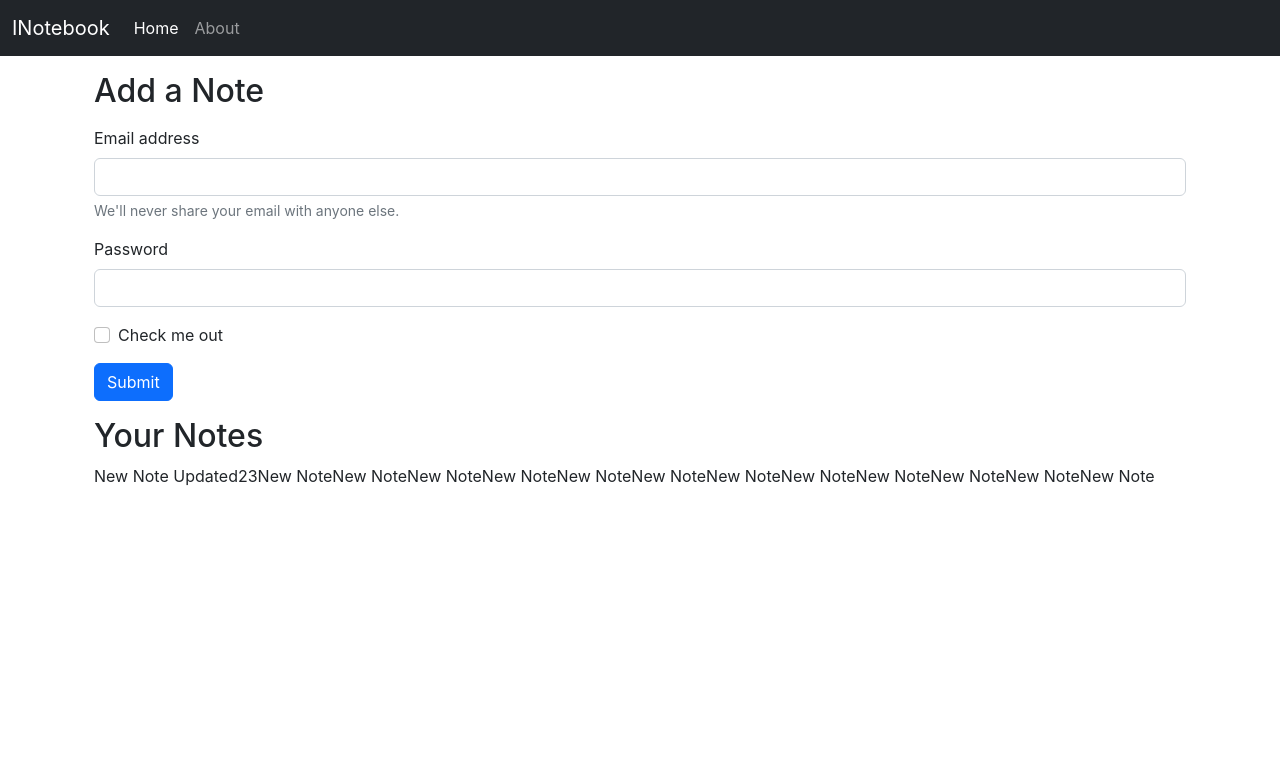
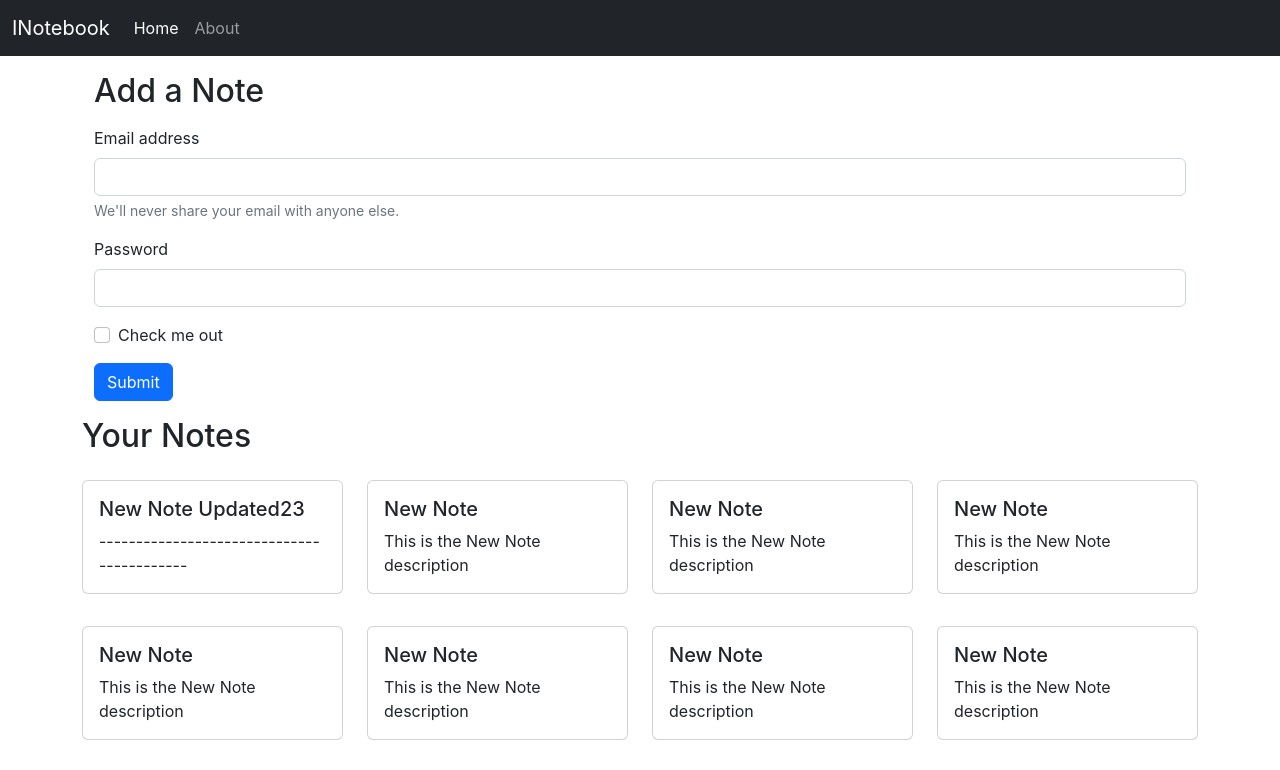
Before and after one commit to KhawajaTanzeelUrRehman/MERN-STACK-First-Project---------------INoteBook--------------, a React (Create React App) app in the folder frontend/: page / in a window 1280 px wide. Shown: the top 770 px of the page. Built offline with nearby package versions, Linux system fonts and the light colour scheme.

Commit message:
video 61

```diff
--- a/frontend/src/components/Home.js
+++ b/frontend/src/components/Home.js
@@ -1,9 +1,7 @@
-import React, { useContext } from 'react'
-import noteContext from "../context/notes/noteContext";
+import Notes from './Notes';
 
 const Home = () => {
-    const context = useContext(noteContext);
-    const { notes, setNotes } = context;
+
     return (
         <div>
             <div className="container my-3">
@@ -25,12 +23,9 @@
                     <button type="submit" className="btn btn-primary">Submit</button>
                 </form>
             </div>
-            <div className="container my-3">
-                <h2>Your Notes</h2>
-                {notes.map((note) => {
-                    return note.title;
-                })}
-            </div>
+            <Notes>
+
+            </Notes>
         </div>
     )
 }
--- /dev/null
+++ b/frontend/src/components/NoteItem.js
@@ -0,0 +1,17 @@
+import React from 'react'
+
+function NoteItem(props) {
+    const { note } = props;
+    return (
+        <div className='col-md-3 my-3'>
+            <div className="card">
+                <div className="card-body">
+                    <h5 className="card-title">{note.title}</h5>
+                    <p className="card-text">{note.description}</p>
+                </div>
+            </div>
+        </div>
+    )
+}
+
+export default NoteItem
--- /dev/null
+++ b/frontend/src/components/Notes.js
@@ -0,0 +1,19 @@
+import React, { useContext } from 'react'
+import noteContext from "../context/notes/noteContext";
+import NoteItem from './NoteItem';
+
+function Notes() {
+    const context = useContext(noteContext);
+    const { notes, setNotes } = context;
+    return (
+        <div className="row my-3">
+            <h2>Your Notes</h2>
+            {notes.map((note) => {
+                return <NoteItem note={note} />
+            })}
+        </div >
+
+    )
+}
+
+export default Notes
```
